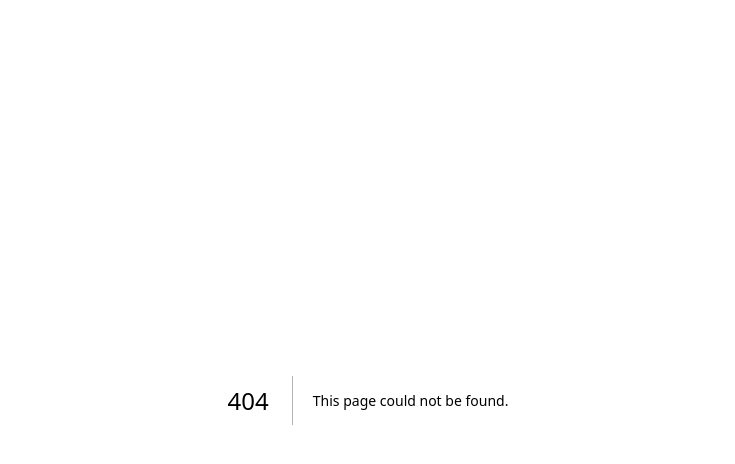
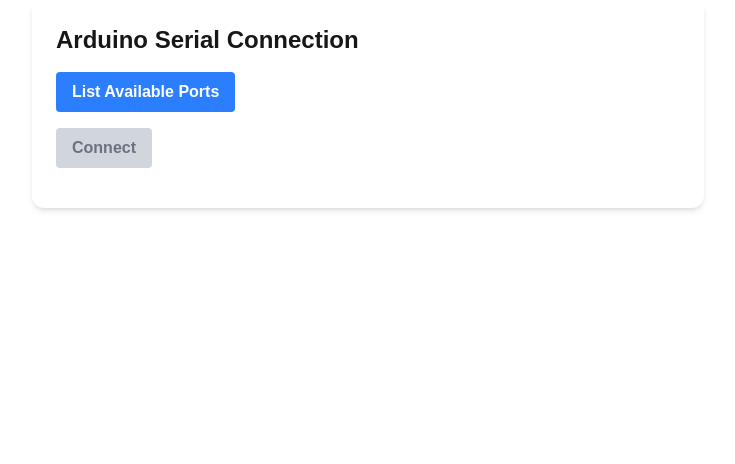
Before and after one commit to S-brijesh/apa_web, a Next.js app: page /recordTest in a window 1280 px wide. Before the commit this address had no page. Shown: the top 464 px of the page, without its empty margins (272-1007 px from the left). Built offline with nearby package versions, Linux system fonts and the light colour scheme.

Commit message:
first commit

```diff
--- /dev/null
+++ b/src/app/recordTest/page.jsx
@@ -0,0 +1,279 @@
+'use client';
+
+import { useState, useEffect } from 'react';
+
+export default function ArduinoSerialConnection() {
+  const [ports, setPorts] = useState([]);
+  const [selectedPort, setSelectedPort] = useState(null);
+  const [reader, setReader] = useState(null);
+  const [writer, setWriter] = useState(null);
+  const [dataLines, setDataLines] = useState([]);
+  const [isConnected, setIsConnected] = useState(false);
+  const [error, setError] = useState('');
+  const [portInfo, setPortInfo] = useState([]);
+
+  // Check for serial port availability
+  useEffect(() => {
+    const checkSerialAvailability = async () => {
+      try {
+        if (!navigator.serial) {
+          setError('Web Serial API is not supported in this browser. Try Chrome or Edge.');
+          return;
+        }
+      } catch (err) {
+        setError(`Error accessing serial API: ${err.message}`);
+      }
+    };
+
+    checkSerialAvailability();
+  }, []);
+
+  // List available ports
+  const handleListPorts = async () => {
+    try {
+      if (!navigator.serial) {
+        setError('Web Serial API is not supported');
+        return;
+      }
+
+      // Get all previously approved ports
+      const availablePorts = await navigator.serial.getPorts();
+      setPorts(availablePorts);
+
+      // Request port access once to get all available ports
+      if (availablePorts.length === 0) {
+        const port = await navigator.serial.requestPort();
+        setPorts([port]);
+        setSelectedPort(port);
+      }
+
+      // Collect info about each port
+      const portDetails = [];
+      for (let i = 0; i < availablePorts.length; i++) {
+        const port = availablePorts[i];
+        // We can only get limited info due to security restrictions
+        portDetails.push({
+          index: i,
+          // Using index as identifier since we can't get much info about ports
+          name: `Port ${i + 1}`
+        });
+      }
+      setPortInfo(portDetails);
+
+    } catch (err) {
+      if (err.name === 'NotFoundError') {
+        setError('No port selected by user.');
+      } else {
+        setError(`Error listing ports: ${err.message}`);
+      }
+    }
+  };
+
+  // Connect to the selected port
+  const handleConnect = async () => {
+    if (!selectedPort) {
+      setError('Please select a port first.');
+      return;
+    }
+
+    try {
+      await selectedPort.open({ baudRate: 115200 });
+
+      // Create writer
+      const writerObj = selectedPort.writable.getWriter();
+      setWriter(writerObj);
+
+      // Send $ to begin data transmission
+      const encoder = new TextEncoder();
+      await writerObj.write(encoder.encode('$'));
+
+      // Create reader and start reading
+      const readerObj = selectedPort.readable.getReader();
+      setReader(readerObj);
+
+      setIsConnected(true);
+      setError('');
+      setDataLines([]); // Clear previous lines
+
+      // Read data in a loop
+      const readLoop = async () => {
+        const decoder = new TextDecoder();
+        let buffer = '';
+
+        try {
+          while (true) {
+            const { value, done } = await readerObj.read();
+            if (done) break;
+
+            const newData = decoder.decode(value);
+            buffer += newData;
+
+            // Process complete lines
+            const lines = buffer.split('\n');
+
+            // If the last line is incomplete, keep it in the buffer
+            if (!buffer.endsWith('\n')) {
+              buffer = lines.pop();
+            } else {
+              buffer = '';
+            }
+
+            // Process complete lines only (empty strings filtered out)
+            const completeLines = lines.filter(line => line.trim() !== '');
+
+            if (completeLines.length > 0) {
+              // Update data lines - newest at the top
+              setDataLines(prevLines => [...completeLines.reverse(), ...prevLines]);
+            }
+          }
+        } catch (err) {
+          if (!selectedPort.readable) {
+            console.log('Port disconnected');
+          } else {
+            setError(`Error reading data: ${err.message}`);
+          }
+        }
+      };
+
+      readLoop();
+
+    } catch (err) {
+      setError(`Error connecting to port: ${err.message}`);
+    }
+  };
+
+  // Disconnect from the port
+  const handleDisconnect = async () => {
+    if (!selectedPort) return;
+
+    try {
+      // First send 'D' to stop data transmission
+      if (writer) {
+        const encoder = new TextEncoder();
+        await writer.write(encoder.encode('D'));
+        writer.releaseLock();
+        setWriter(null);
+      }
+
+      // Release the reader
+      if (reader) {
+        try {
+          await reader.cancel();
+          reader.releaseLock();
+          setReader(null);
+        } catch (err) {
+          console.error('Error releasing reader:', err);
+        }
+      }
+
+      // Close the port
+      await selectedPort.close();
+      setIsConnected(false);
+
+    } catch (err) {
+      setError(`Error disconnecting: ${err.message}`);
+    }
+  };
+
+  // Handle port selection
+  const handlePortSelection = (e) => {
+    const index = parseInt(e.target.value);
+    if (!isNaN(index) && index >= 0 && index < ports.length) {
+      setSelectedPort(ports[index]);
+    } else {
+      setSelectedPort(null);
+    }
+  };
+
+  return (
+    <div className="p-6 max-w-2xl mx-auto bg-white rounded-xl shadow-md">
+      <h1 className="text-2xl font-bold mb-4">Arduino Serial Connection</h1>
+
+      {error && (
+        <div className="bg-red-100 border border-red-400 text-red-700 px-4 py-3 rounded mb-4">
+          {error}
+        </div>
+      )}
+
+      <div className="mb-4">
+        <button
+          onClick={handleListPorts}
+          disabled={isConnected}
+          className="bg-blue-500 hover:bg-blue-700 text-white font-bold py-2 px-4 rounded mr-2"
+        >
+          List Available Ports
+        </button>
+
+        {portInfo.length > 0 && (
+          <span className="text-green-600 ml-2">
+            {portInfo.length} port(s) available
+          </span>
+        )}
+      </div>
+
+      {portInfo.length > 0 && (
+        <div className="mb-4">
+          <label className="block text-gray-700 mb-2">Select Port:</label>
+          <select
+            onChange={handlePortSelection}
+            className="border rounded py-2 px-3 text-gray-700 w-full"
+            disabled={isConnected}
+            value={selectedPort ? ports.indexOf(selectedPort) : ""}
+          >
+            <option value="">-- Select a Port --</option>
+            {portInfo.map((port) => (
+              <option key={port.index} value={port.index}>
+                {port.name}
+              </option>
+            ))}
+          </select>
+        </div>
+      )}
+
+      <div className="mb-4">
+        {!isConnected ? (
+          <button
+            onClick={handleConnect}
+            disabled={!selectedPort}
+            className={`py-2 px-4 rounded font-bold ${
+              selectedPort
+                ? 'bg-green-500 hover:bg-green-700 text-white'
+                : 'bg-gray-300 text-gray-500 cursor-not-allowed'
+            }`}
+          >
+            Connect
+          </button>
+        ) : (
+          <button
+            onClick={handleDisconnect}
+            className="bg-red-500 hover:bg-red-700 text-white font-bold py-2 px-4 rounded"
+          >
+            Disconnect
+          </button>
+        )}
+      </div>
+
+      {isConnected && (
+        <div className="mt-6">
+          <h2 className="text-xl font-semibold mb-2">Received Data (Newest at Top):</h2>
+          <div
+            className="border border-gray-300 rounded-md p-4 bg-white h-64 overflow-auto data-container"
+            style={{ fontFamily: 'monospace' }}
+          >
+            {dataLines.length > 0 ? (
+              <div className="text-black">
+                {dataLines.map((line, index) => (
+                  <div key={index} className="py-1 border-b border-gray-100">
+                    {line}
+                  </div>
+                ))}
+              </div>
+            ) : (
+              <p className="text-gray-500">Waiting for data...</p>
+            )}
+          </div>
+        </div>
+      )}
+    </div>
+  );
+}
```
Also changed, not shown: package.json (+4 -3 lines), 1 other file (tests, documents, lock files or other folders).
